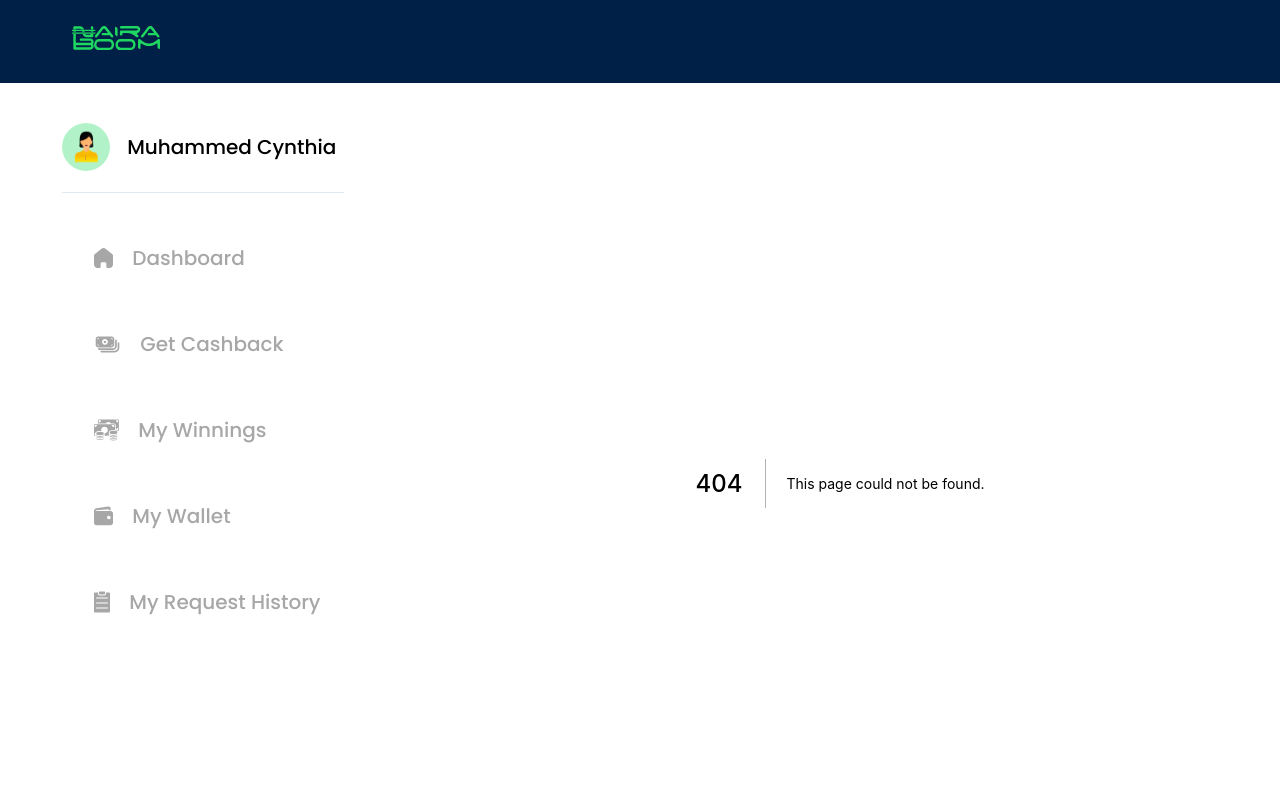
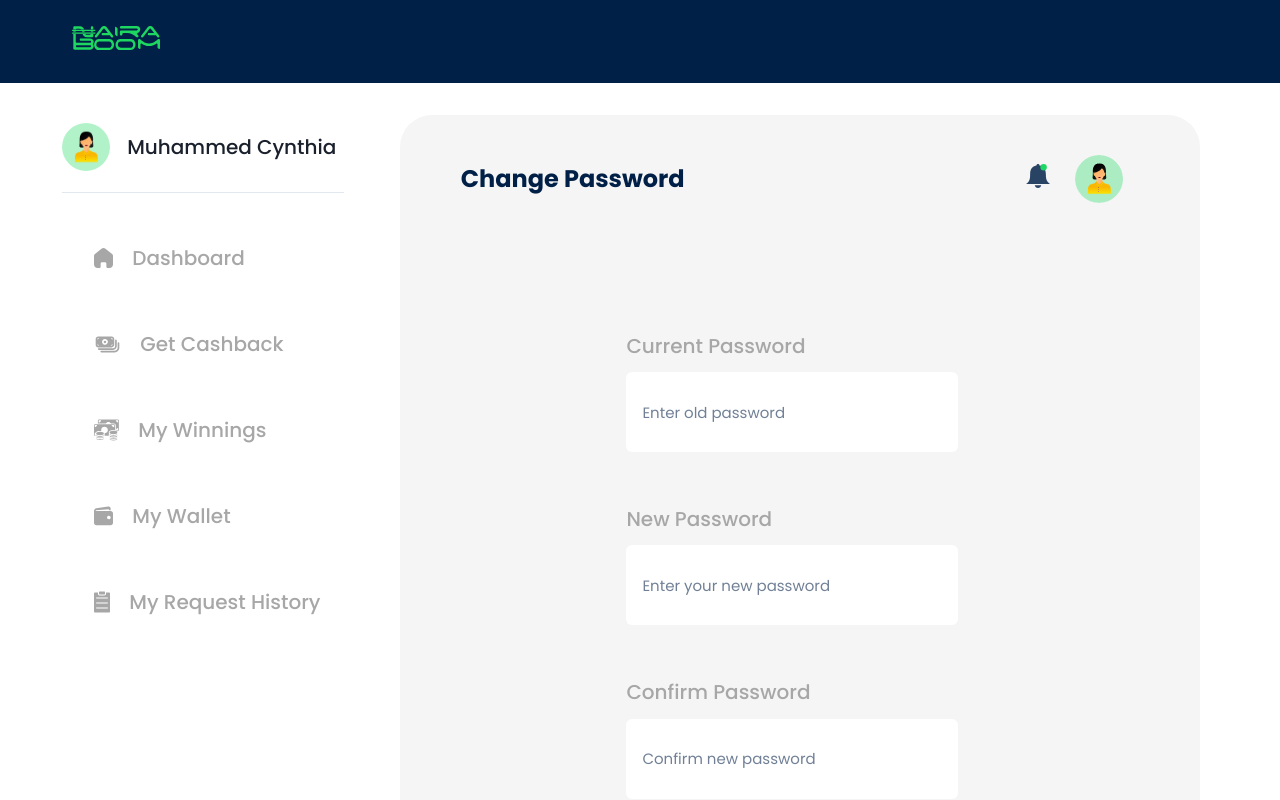
Before and after one commit to iam-benjamen/nairaboom-dashboard, a Next.js app: page /change-password in a window 1280 px wide. Before the commit this address had no page. Shown: the top 800 px of the page. Built offline with nearby package versions, Linux system fonts and the light colour scheme.

Commit message:
change password

```diff
--- a/components/SideNav.js
+++ b/components/SideNav.js
@@ -76,7 +76,7 @@ const SideNav = () => {
     ],
     [
       "Change Password",
-      "/winning",
+      "/change-password",
       `${blackchange.src}`,
       `${greychange.src}`,
       "19px",
--- /dev/null
+++ b/pages/change-password.js
@@ -0,0 +1,129 @@
+import { Box, Text, Avatar, Link, Input, Button } from "@chakra-ui/react";
+import notificationbell from "../public/dashboard/notification.svg";
+import avatar from "../public/dashboard/avatar.svg";
+import Image from "next/image";
+
+const ChangePassword = () => {
+  return (
+    <Box
+      bgColor={"#F5F5F5"}
+      borderRadius="2rem"
+      mt="2rem"
+      mb="4.8rem"
+      mr="5rem"
+      pl="3.8rem"
+      pt="2.5rem"
+      pr="4.8rem"
+      pb="6.3rem"
+      float="right"
+      width={"calc(100% - 30rem)"}
+      fontFamily="poppins"
+      display={"flex"}
+      flexDir="column"
+    >
+      <Box
+        display={"flex"}
+        justifyContent="space-between"
+        alignItems={"center"}
+        pb="8rem"
+      >
+        <Text fontWeight={700} fontSize="1.5rem" color="nairablue">
+          Change Password
+        </Text>
+        <Box display={"flex"} alignItems="center" gap="1.6rem">
+          <Box as={Link} cursor="pointer">
+            <Image src={notificationbell} alt="notification bell" />
+          </Box>
+          <Avatar
+            name="Muhammed Cynthia"
+            src={avatar.src}
+            bg="rgba(30, 215, 96, 0.19)"
+          />
+        </Box>
+      </Box>
+      <form action="">
+        <Box
+          margin={"auto"}
+          w="50%"
+          gap="3.25rem"
+          display={"flex"}
+          flexDir="column"
+        >
+          <Box w="100%">
+            <label htmlFor="name">
+              <Text color="nairagrey" fontWeight={500} fontSize="xl">
+                Current Password
+              </Text>{" "}
+            </label>
+            <Input
+              _placeholder={{
+                fontSize: "15px",
+                fontWeight: 400,
+                color: "niaragrey",
+              }}
+              h="5rem"
+              border={"none"}
+              bgColor={"white"}
+              type="text"
+              placeholder="Enter old password"
+              focusBorderColor="nairagreen"
+              mt=".7rem"
+            />
+          </Box>
+          <Box w="100%">
+            <label htmlFor="name">
+              <Text color="nairagrey" fontWeight={500} fontSize="xl">
+                New Password
+              </Text>{" "}
+            </label>
+            <Input
+              _placeholder={{
+                fontSize: "15px",
+                fontWeight: 400,
+                color: "niaragrey",
+              }}
+              h="5rem"
+              border={"none"}
+              bgColor={"white"}
+              type="text"
+              placeholder="Enter your new password"
+              focusBorderColor="nairagreen"
+              mt=".7rem"
+            />
+          </Box>
+          <Box w="100%">
+            <label htmlFor="name">
+              <Text color="nairagrey" fontWeight={500} fontSize="xl">
+                Confirm Password
+              </Text>{" "}
+            </label>
+            <Input
+              _placeholder={{
+                fontSize: "15px",
+                fontWeight: 400,
+                color: "niaragrey",
+              }}
+              h="5rem"
+              border={"none"}
+              bgColor={"white"}
+              type="text"
+              placeholder="Confirm new password"
+              focusBorderColor="nairagreen"
+              mt=".7rem"
+            />
+          </Box>
+          <Button
+            color="white"
+            bgGradient="linear(180deg, #02D95A 0%, #02B54C 100%)"
+            py=".5rem"
+            mt="5rem"
+          >
+            Update
+          </Button>
+        </Box>
+      </form>
+    </Box>
+  );
+};
+
+export default ChangePassword;
```
Also changed, not shown: pages/editprofile.js (+24 -4 lines), pages/index.js (+5 -3 lines).
